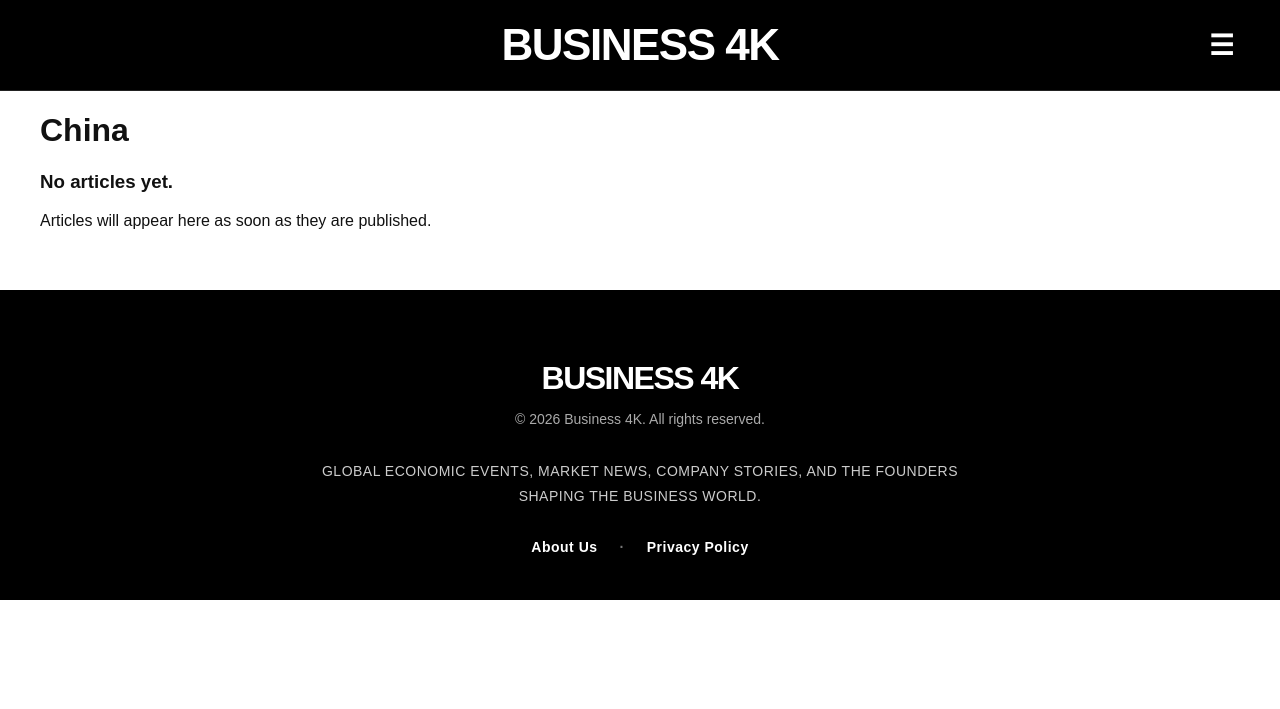
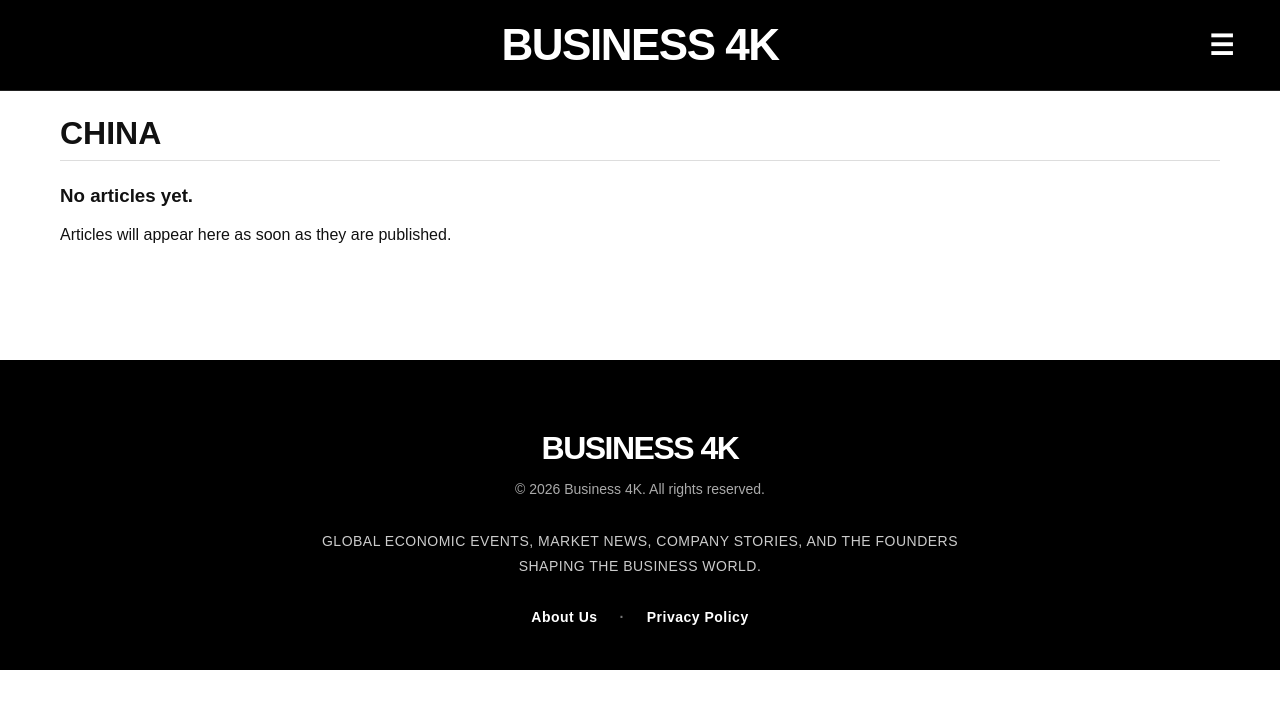
Before and after one commit to business4k/business4k, a Jekyll site: the page built from categories/china.md, in a window 1280 px wide. Shown: the top 709 px of the page. Built offline with Jekyll 4.4.1, drawn with Linux system fonts in a browser that asks for light colours.

Commit message:
Add styles for category pages

```diff
--- a/assets/style.css
+++ b/assets/style.css
@@ -645,3 +645,28 @@ main {
 .side-menu-nav .menu-parent.menu-open {
   border-bottom: none;
 }
+
+/* CATEGORY PAGES */
+
+.category-page {
+  padding: 0 20px 40px;
+}
+
+.category-page-title {
+  font-size: 32px;
+  font-weight: 700;
+  margin: 24px 0 8px;
+  text-transform: uppercase;
+}
+
+.category-page-divider {
+  border-bottom: 1px solid #ddd;
+  margin: 0 0 24px;
+}
+
+.category-article-list {
+  display: flex;
+  flex-direction: column;
+  gap: 32px;
+  padding: 0;
+}
```
